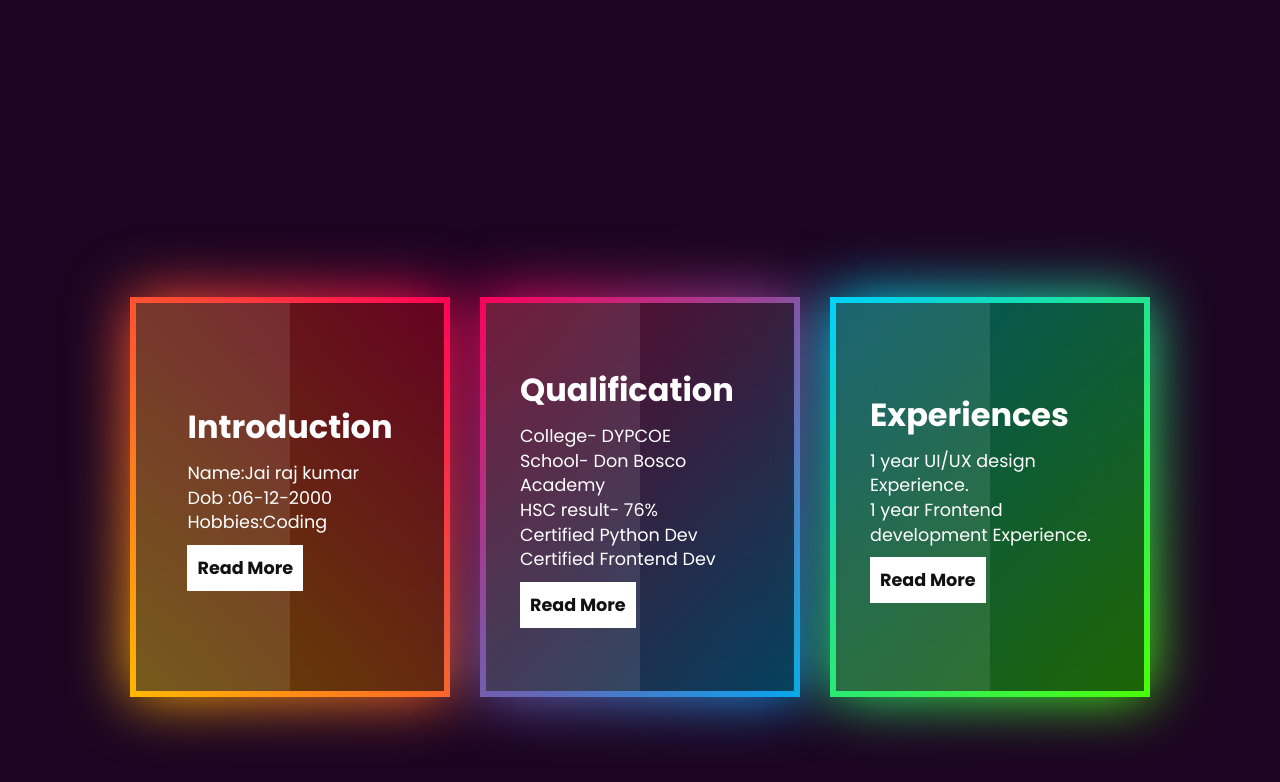
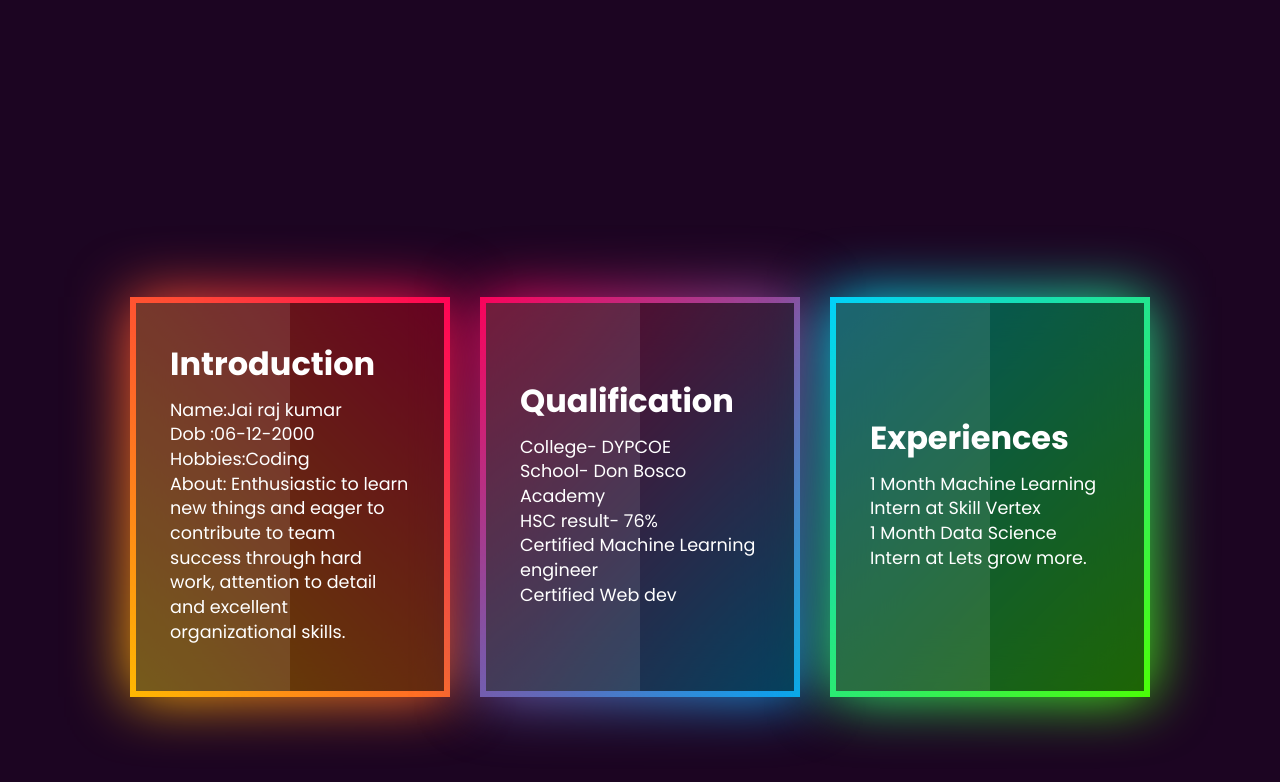
Before and after one commit to JaiRaj22/Portfolio, a plain HTML site: page portfolio.html in a window 1280 px wide. Shown: the part 1048-1830 px from the top of the page. Drawn offline with Linux system fonts and the light colour scheme.

Commit message:
Update portfolio.html

```diff
--- a/portfolio.html
+++ b/portfolio.html
@@ -11,7 +11,7 @@
         <ul>
             <li><a href="#" class="active">Home</a></li>
             <li><a href="#">About</a></li>
-            <li><a href="#">Work</a></li>
+            <li><a href="https://drive.google.com/file/d/1392cHxNLbhWv5lwqGlhfZQ9SSekVPBSF/view?usp=sharing">Resume</a></li>
             <li><a href="#">Contact</a></li>
         </ul>
         </header>
@@ -57,9 +57,10 @@
                 <h2>Introduction</h2>
                 <p>Name:Jai raj kumar<br>
                    Dob :06-12-2000<br>
-                   Hobbies:Coding
+                   Hobbies:Coding<br>
+                   About: Enthusiastic to learn new things and eager to contribute to team success through hard work, attention to
+                   detail and excellent organizational skills.
                 </p>
-                <a href="#">Read More</a>
             </div>
         </div>
 
@@ -70,10 +71,10 @@
             <p>College- DYPCOE<br>
                School- Don Bosco Academy<br>
                HSC result- 76%<br>
-               Certified Python Dev<br>
-               Certified Frontend Dev
+               Certified Machine Learning engineer<br>
+               Certified Web dev
             </p>
-            <a href="#">Read More</a>
+
         </div>
     </div>
 
@@ -82,10 +83,10 @@
         <div class="content">
         <h2>Experiences</h2>
         <p>
-            1 year UI/UX design Experience.<br>
-            1 year Frontend development Experience.
+            1 Month Machine Learning Intern at Skill Vertex<br>
+            1 Month Data Science Intern at Lets grow more.
         </p>
-        <a href="#">Read More</a>
+
     </div>
 </div>
     </div>
```
